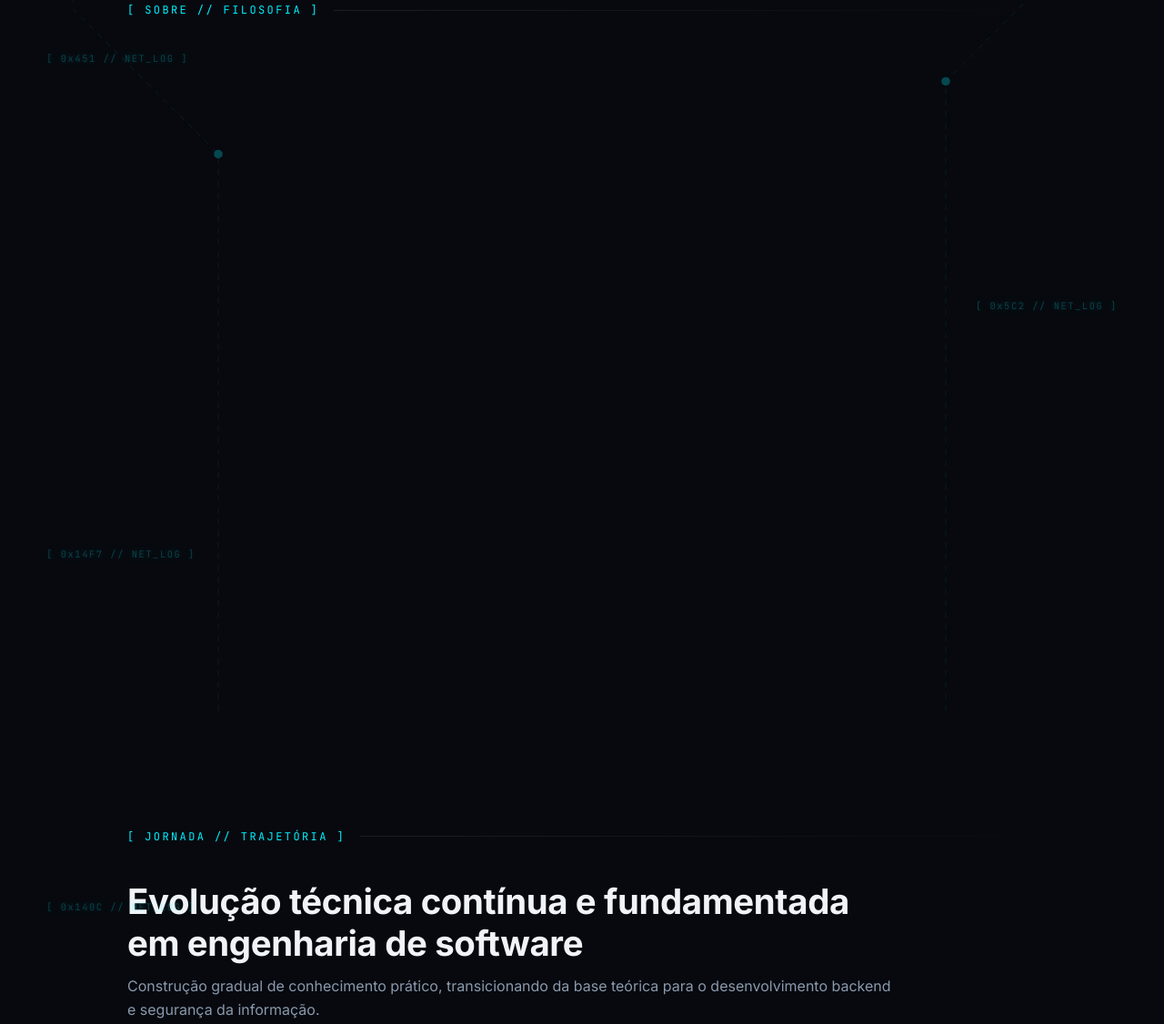
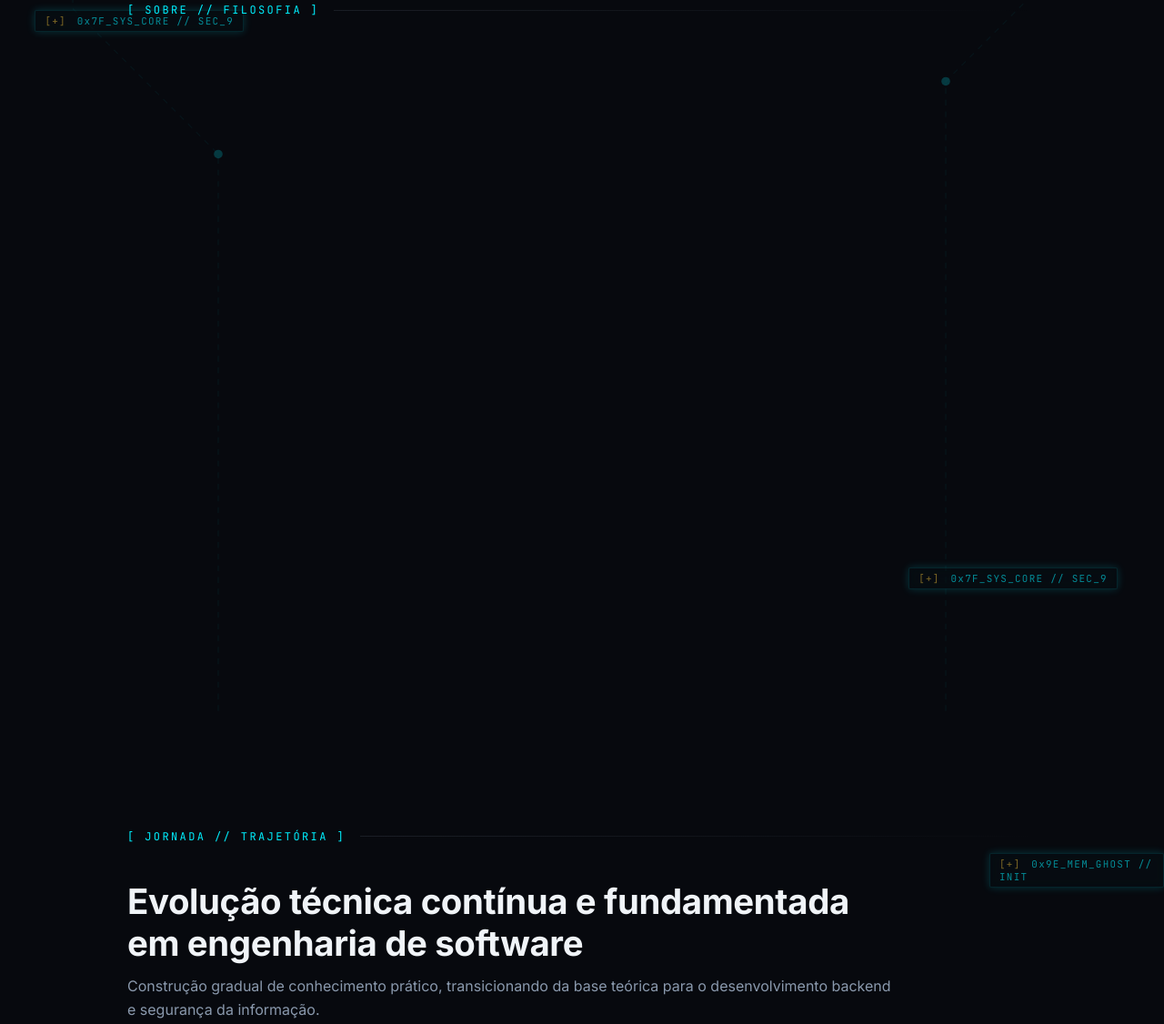
Before and after one commit to dedeus-lucas/dr4co-dev-portfolio, a website built with Vite: page index.html in a window 1280 px wide. Shown: the part 925-2051 px from the top of the page at 91% size. Built offline with nearby package versions, Linux system fonts and the light colour scheme; some packages are replaced by stand-ins of ours; files whose address does not match are found by name.

Commit message:
feat: refine HUD overlay with pulsing hexadecimal tags and unified neon scanlines across sections 2 and 3

```diff
--- a/src/scripts/hud-background.js
+++ b/src/scripts/hud-background.js
@@ -3,41 +3,39 @@ export function initHudBackground() {
     ".manifesto-section, .journey-section",
   );
 
-  sections.forEach((sec) => {
+  const hexCodes = [
+    "0x7F_SYS_CORE // SEC_9",
+    "0x3A_NET_NODE // ACTIVE",
+    "0x9E_MEM_GHOST // INIT",
+    "0x12_PORT_8080 // LISTEN",
+    "0x8C_CRYPT_KEY // OK",
+  ];
+
+  sections.forEach((sec, idx) => {
+    sec.style.position = "relative";
+
     const hudContainer = document.createElement("div");
     hudContainer.className = "hud-data-overlay";
-    hudContainer.style.cssText = `
-      position: absolute;
-      top: 0;
-      left: 0;
-      width: 100%;
-      height: 100%;
-      overflow: hidden;
-      pointer-events: none;
-      z-index: 1;
-    `;
 
-    for (let i = 0; i < 3; i++) {
-      const dataTag = document.createElement("span");
+    // Cria 2 tags hexadecimais por seção em posições estratégicas
+    for (let i = 0; i < 2; i++) {
+      const dataTag = document.createElement("div");
       dataTag.className = "hud-data-tag";
-      dataTag.textContent = `[ 0x${Math.floor(Math.random() * 8999 + 1000)
-        .toString(16)
-        .toUpperCase()} // NET_LOG ]`;
-      dataTag.style.cssText = `
-        position: absolute;
-        font-family: var(--font-mono);
-        font-size: 0.65rem;
-        color: #00f0ff;
-        text-shadow: 0 0 8px rgba(0, 240, 255, 0.8);
-        opacity: 0.25;
-        top: ${20 + i * 30}%;
-        ${i % 2 === 0 ? "left: 4%;" : "right: 4%;"}
-        letter-spacing: 0.15em;
-      `;
+
+      const randomHex = hexCodes[Math.floor(Math.random() * hexCodes.length)];
+      dataTag.innerHTML = `<span class="hud-tag-icon">[+]</span> ${randomHex}`;
+
+      if (i === 0) {
+        dataTag.style.top = "15%";
+        dataTag.style.left = idx % 2 === 0 ? "3%" : "85%";
+      } else {
+        dataTag.style.bottom = "15%";
+        dataTag.style.right = idx % 2 === 0 ? "4%" : "82%";
+      }
+
       hudContainer.appendChild(dataTag);
     }
 
-    sec.style.position = "relative";
     sec.appendChild(hudContainer);
   });
 }
--- a/src/styles/manifesto.css
+++ b/src/styles/manifesto.css
@@ -20,7 +20,7 @@
   background-position: center;
   background-repeat: no-repeat;
   background-size: cover;
-  opacity: 0.45;
+  opacity: 0.35;
   pointer-events: none;
   z-index: 1;
 }
@@ -32,33 +32,81 @@
   left: -50%;
   width: 200%;
   height: 2px;
-  background: linear-gradient(90deg, transparent 0%, rgba(0, 240, 255, 0) 30%, #00f0ff 50%, rgba(0, 240, 255, 0) 70%, transparent 100%);
-  box-shadow: 0 0 12px #00f0ff, 0 0 25px rgba(0, 240, 255, 0.8);
-  opacity: 0.7;
-  transform: rotate(-15deg);
+  background: linear-gradient(90deg, transparent 0%, rgba(0, 240, 255, 0) 20%, #00f0ff 50%, rgba(0, 240, 255, 0) 80%, transparent 100%);
+  box-shadow: 0 0 15px #00f0ff, 0 0 30px rgba(0, 240, 255, 0.8);
+  opacity: 0.6;
+  transform: rotate(-12deg);
   pointer-events: none;
   z-index: 1;
-  animation: dataStreamSweep 12s infinite cubic-bezier(0.4, 0, 0.2, 1);
+  animation: dataStreamSweep 14s infinite cubic-bezier(0.4, 0, 0.2, 1);
 }
 
 @keyframes dataStreamSweep {
   0% {
-    top: -20%;
+    top: -30%;
     opacity: 0;
   }
 
-  15% {
-    opacity: 0.8;
+  10% {
+    opacity: 0.7;
   }
 
-  30% {
-    top: 120%;
+  35% {
+    top: 140%;
     opacity: 0;
   }
 
   100% {
-    top: 120%;
+    top: 140%;
     opacity: 0;
+  }
+}
+
+.hud-data-overlay {
+  position: absolute;
+  top: 0;
+  left: 0;
+  width: 100%;
+  height: 100%;
+  overflow: hidden;
+  pointer-events: none;
+  z-index: 2;
+}
+
+.hud-data-tag {
+  position: absolute;
+  font-family: var(--font-mono);
+  font-size: 0.68rem;
+  color: var(--accent-cyan);
+  background: rgba(0, 240, 255, 0.03);
+  border: 1px solid rgba(0, 240, 255, 0.2);
+  padding: 4px 10px;
+  border-radius: 2px;
+  letter-spacing: 0.12em;
+  backdrop-filter: blur(4px);
+  box-shadow: 0 0 10px rgba(0, 240, 255, 0.15);
+  animation: pulseGlow 4s infinite ease-in-out alternate;
+}
+
+.hud-tag-icon {
+  color: var(--accent-amber);
+  margin-right: 4px;
+}
+
+@keyframes pulseGlow {
+  0% {
+    opacity: 0.2;
+    box-shadow: 0 0 4px rgba(0, 240, 255, 0.1);
+  }
+
+  50% {
+    opacity: 0.85;
+    box-shadow: 0 0 14px rgba(0, 240, 255, 0.5);
+  }
+
+  100% {
+    opacity: 0.3;
+    box-shadow: 0 0 6px rgba(0, 240, 255, 0.2);
   }
 }
 
@@ -69,6 +117,8 @@
   display: flex;
   flex-direction: column;
   gap: 3rem;
+  position: relative;
+  z-index: 3;
 }
 
 .manifesto-header {
```
